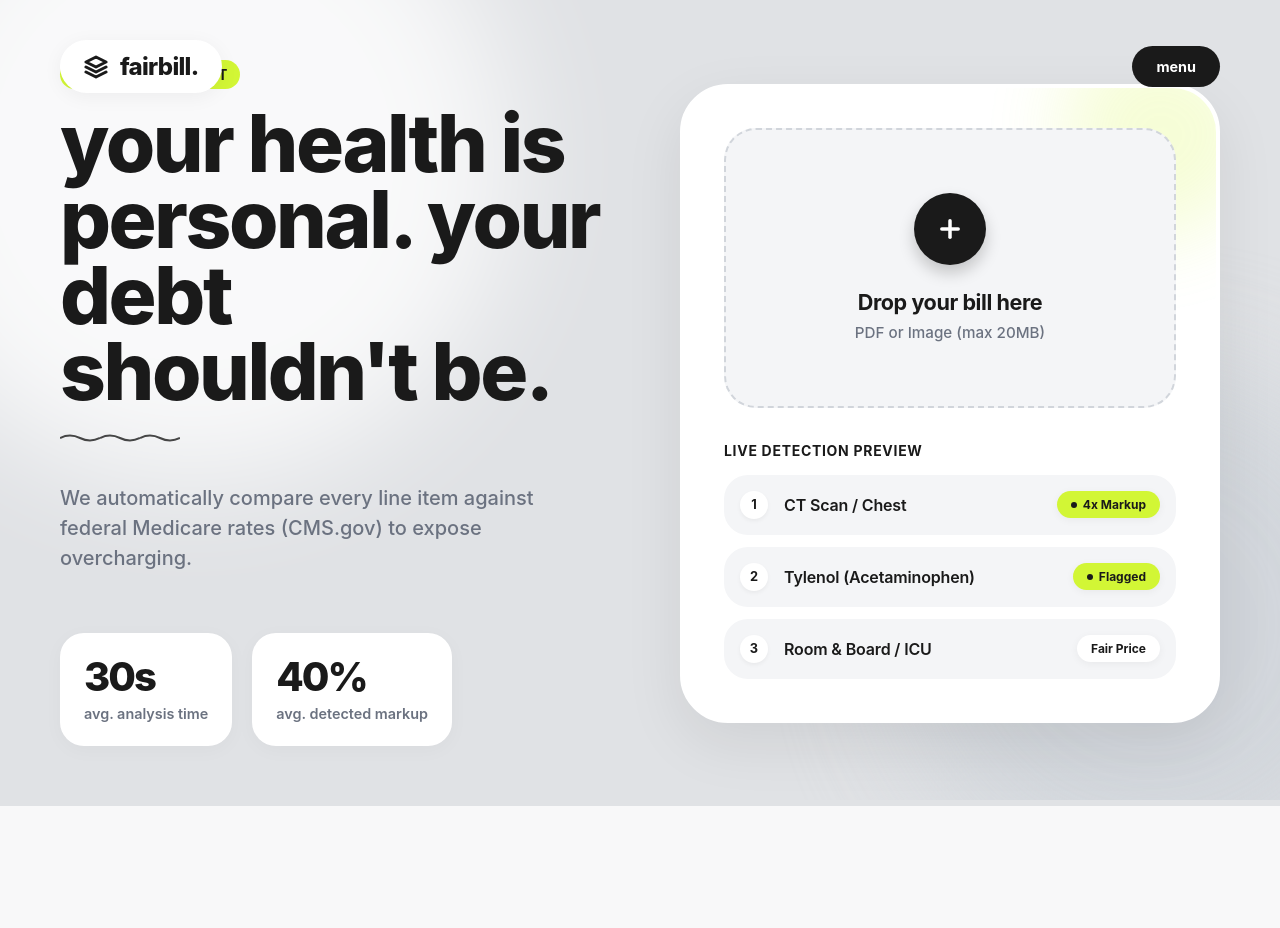
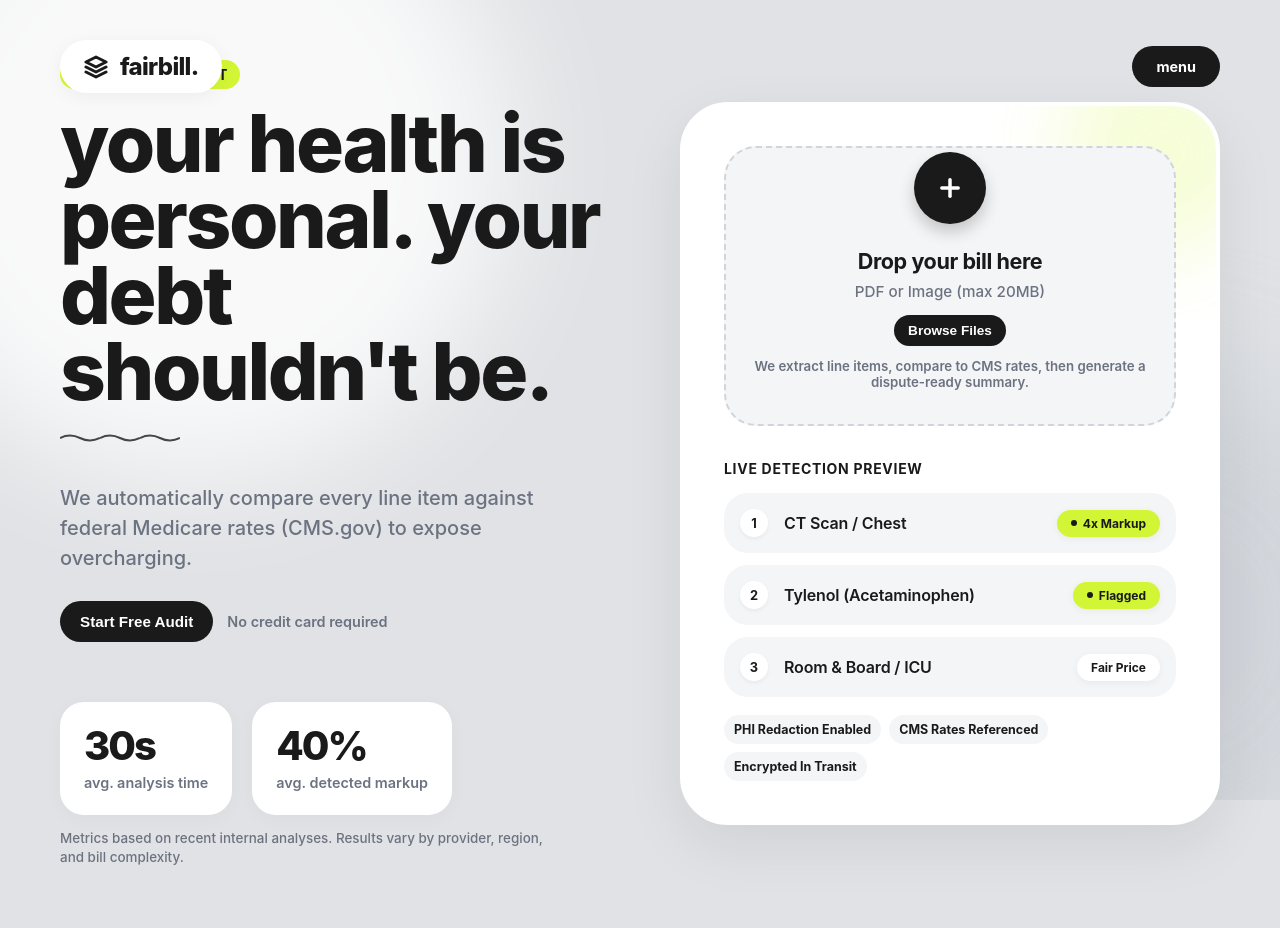
Before and after one commit to nitantbhartia/Medbill, a FastAPI app: page / in a window 1280 px wide. Before the commit the page ends 806 px from the top, so only its background shows below. Run offline with FastAPI, Linux system fonts and the light colour scheme.

Commit message:
Improve landing page UX clarity and upload accessibility

```diff
--- a/templates/landing.html
+++ b/templates/landing.html
@@ -138,6 +138,49 @@
             gap: 20px;
         }
 
+        .cta-row {
+            margin-top: 28px;
+            display: flex;
+            align-items: center;
+            gap: 14px;
+            flex-wrap: wrap;
+        }
+
+        .primary-cta {
+            display: inline-flex;
+            align-items: center;
+            justify-content: center;
+            gap: 8px;
+            border: 0;
+            background: var(--text-black);
+            color: var(--card-white);
+            border-radius: var(--radius-sm);
+            font-size: 0.95rem;
+            font-weight: 700;
+            padding: 12px 20px;
+            cursor: pointer;
+            text-decoration: none;
+            transition: transform 0.2s;
+        }
+
+        .primary-cta:hover {
+            transform: scale(1.03);
+        }
+
+        .secondary-note {
+            font-size: 0.9rem;
+            color: var(--text-secondary);
+            font-weight: 600;
+        }
+
+        .proof-note {
+            margin-top: 14px;
+            font-size: 0.84rem;
+            color: var(--text-secondary);
+            line-height: 1.45;
+            max-width: 58ch;
+        }
+
         .metric {
             display: flex;
             flex-direction: column;
@@ -216,6 +259,13 @@
             transform: scale(1.02);
         }
 
+        .upload-zone.drag-active,
+        .upload-zone:focus-within {
+            border-color: var(--text-black);
+            background: #EDEDED;
+            transform: scale(1.02);
+        }
+
         .upload-icon {
             width: 72px;
             height: 72px;
@@ -253,6 +303,58 @@
             inset: 0;
             opacity: 0;
             cursor: pointer;
+        }
+
+        .upload-actions {
+            margin-top: 14px;
+            display: inline-flex;
+            align-items: center;
+            justify-content: center;
+            gap: 8px;
+            border: 0;
+            background: var(--text-black);
+            color: var(--card-white);
+            border-radius: var(--radius-sm);
+            font-size: 0.85rem;
+            font-weight: 700;
+            padding: 8px 14px;
+            cursor: pointer;
+            position: relative;
+            z-index: 2;
+        }
+
+        .upload-guidance {
+            margin-top: 12px;
+            font-size: 0.83rem;
+            color: var(--text-secondary);
+            font-weight: 600;
+        }
+
+        .trust-strip {
+            margin-top: 18px;
+            display: flex;
+            gap: 8px;
+            flex-wrap: wrap;
+            position: relative;
+            z-index: 1;
+        }
+
+        .trust-pill {
+            background: var(--accent-grey);
+            color: var(--text-black);
+            font-size: 0.78rem;
+            font-weight: 700;
+            border-radius: var(--radius-sm);
+            padding: 7px 10px;
+        }
+
+        .status-text {
+            margin-top: 12px;
+            font-size: 0.85rem;
+            color: var(--text-secondary);
+            font-weight: 600;
+            min-height: 1.2rem;
+            text-align: center;
         }
 
         .analysis-preview {
@@ -392,6 +494,15 @@
                 right: 24px;
             }
             .blob--1 { opacity: 0.5; }
+            .upload-card {
+                padding: 28px 20px;
+            }
+            .upload-zone {
+                height: 220px;
+            }
+            .metric-block {
+                margin-top: 36px;
+            }
         }
     </style>
 </head>
@@ -418,6 +529,10 @@
             </div>
             <h1>your health is personal. your debt shouldn't be.</h1>
             <p>We automatically compare every line item against federal Medicare rates (CMS.gov) to expose overcharging.</p>
+            <div class="cta-row">
+                <button type="button" class="primary-cta" id="startAudit">Start Free Audit</button>
+                <span class="secondary-note">No credit card required</span>
+            </div>
 
             <div class="metric-block">
                 <div class="metric">
@@ -429,11 +544,12 @@
                     <span class="metric-lbl">avg. detected markup</span>
                 </div>
             </div>
+            <p class="proof-note">Metrics based on recent internal analyses. Results vary by provider, region, and bill complexity.</p>
         </section>
 
         <section class="col-interaction">
             <div class="upload-card">
-                <div class="upload-zone" id="dropZone">
+                <div class="upload-zone" id="dropZone" role="button" tabindex="0" aria-label="Upload medical bill files">
                     <input id="fileInput" class="upload-file-input" type="file" accept="image/*,.pdf" multiple>
                     <div class="upload-icon">
                         <svg width="28" height="28" viewBox="0 0 24 24" fill="none" stroke="currentColor" stroke-width="3" stroke-linecap="round" stroke-linejoin="round">
@@ -443,6 +559,9 @@
                     </div>
                     <div class="upload-text-main">Drop your bill here</div>
                     <div class="upload-text-sub">PDF or Image (max 20MB)</div>
+                    <button type="button" class="upload-actions" id="browseFiles">Browse Files</button>
+                    <div class="upload-guidance">We extract line items, compare to CMS rates, then generate a dispute-ready summary.</div>
+                    <div class="status-text" id="uploadStatus" aria-live="polite"></div>
                 </div>
 
                 <div class="analysis-preview">
@@ -480,6 +599,11 @@
                         </div>
                     </div>
                 </div>
+                <div class="trust-strip">
+                    <span class="trust-pill">PHI Redaction Enabled</span>
+                    <span class="trust-pill">CMS Rates Referenced</span>
+                    <span class="trust-pill">Encrypted In Transit</span>
+                </div>
             </div>
         </section>
     </main>
@@ -488,6 +612,13 @@
         (function () {
             var dropZone = document.getElementById("dropZone");
             var fileInput = document.getElementById("fileInput");
+            var browseFiles = document.getElementById("browseFiles");
+            var startAudit = document.getElementById("startAudit");
+            var uploadStatus = document.getElementById("uploadStatus");
+
+            function setStatus(message) {
+                uploadStatus.textContent = message || "";
+            }
 
             function updateDropzoneAnalyzing() {
                 dropZone.style.borderColor = "var(--accent-lime)";
@@ -499,6 +630,7 @@
                         </svg>
                     </div>
                     <div class="upload-text-main">Analyzing...</div>
+                    <div class="upload-text-sub">OCR and validation in progress</div>
                 `;
             }
 
@@ -513,6 +645,7 @@
                     formData.append("images", files[i]);
                 }
                 formData.append("zip_code", "00000");
+                setStatus("Uploading and parsing files...");
 
                 updateDropzoneAnalyzing();
 
@@ -533,32 +666,48 @@
                         throw new Error("No bill ID returned.");
                     })
                     .catch(function () {
+                        setStatus("Upload failed. Please try again.");
                         window.location.reload();
                     });
             }
 
             dropZone.addEventListener("dragover", function (e) {
                 e.preventDefault();
-                dropZone.style.borderColor = "var(--text-black)";
-                dropZone.style.background = "#EDEDED";
-                dropZone.style.transform = "scale(1.02)";
+                dropZone.classList.add("drag-active");
+                setStatus("Release to upload");
             });
 
             dropZone.addEventListener("dragleave", function (e) {
                 e.preventDefault();
-                dropZone.style.borderColor = "#D1D5DB";
-                dropZone.style.background = "var(--accent-grey)";
-                dropZone.style.transform = "scale(1)";
+                dropZone.classList.remove("drag-active");
+                setStatus("");
             });
 
             dropZone.addEventListener("drop", function (e) {
                 e.preventDefault();
+                dropZone.classList.remove("drag-active");
                 uploadFiles(e.dataTransfer.files);
             });
 
             fileInput.addEventListener("change", function (e) {
                 uploadFiles(e.target.files);
             });
+
+            browseFiles.addEventListener("click", function (e) {
+                e.preventDefault();
+                fileInput.click();
+            });
+
+            startAudit.addEventListener("click", function () {
+                fileInput.click();
+            });
+
+            dropZone.addEventListener("keydown", function (e) {
+                if (e.key === "Enter" || e.key === " ") {
+                    e.preventDefault();
+                    fileInput.click();
+                }
+            });
         })();
     </script>
 </body>
```
